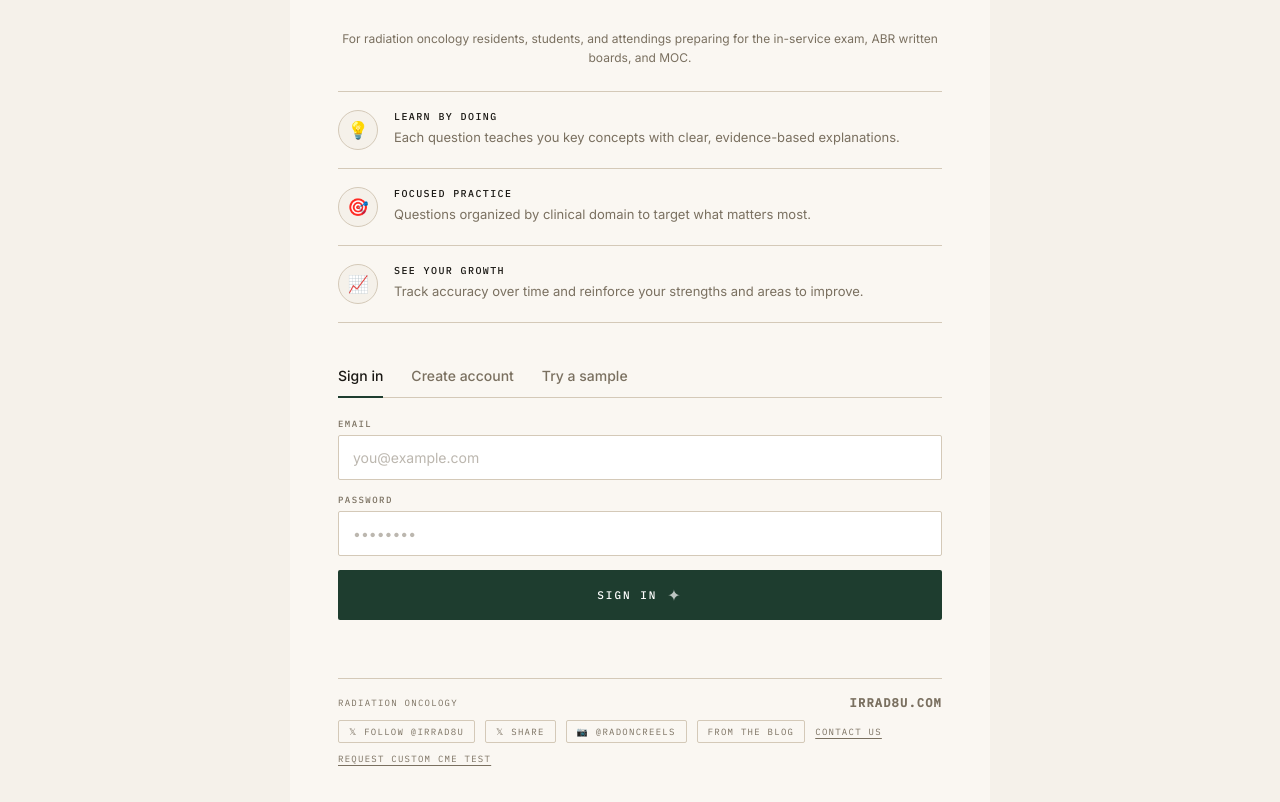
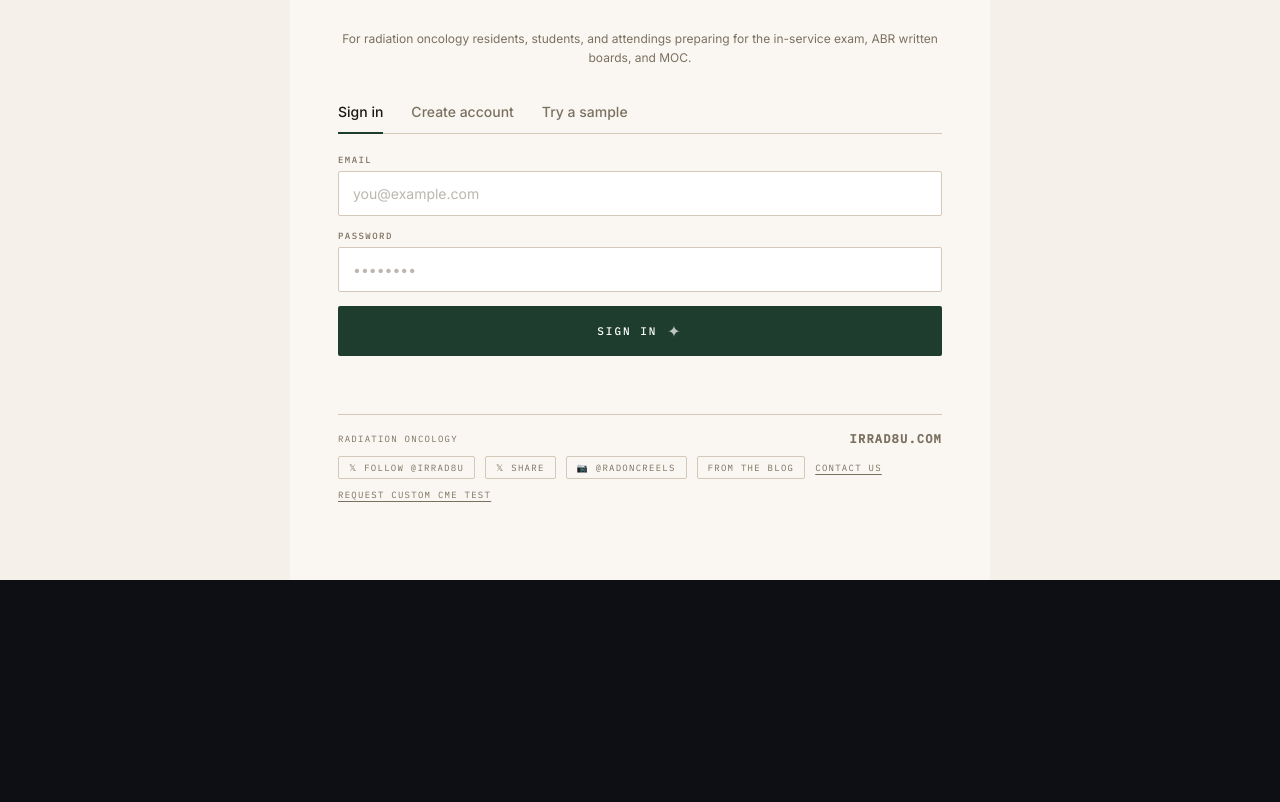
Before and after one commit to jkbc9b9fjd-cmyk/irrad8u, a plain HTML site: page index.html in a window 1280 px wide. Shown: the part 989-1791 px from the top of the page. After the commit the page ends 1569 px from the top, so only its background shows below. Drawn offline with nearby package versions, Linux system fonts and the light colour scheme; a script that the page names is missing.

Commit message:
Add files via upload

```diff
--- a/index.html
+++ b/index.html
@@ -36,11 +36,6 @@ body{font-family:var(--sans);background:#0d0f14;color:#e2e8f0;min-height:100vh}
 .exam-icon{width:44px;height:44px;border-radius:50%;background:var(--cream);border:1px solid var(--rule);display:flex;align-items:center;justify-content:center;margin:0 auto 12px;font-size:18px}
 .exam-title{font-family:var(--mono);font-size:9px;font-weight:500;letter-spacing:.12em;text-transform:uppercase;color:var(--ink);margin-bottom:6px;line-height:1.4}
 .exam-desc{font-size:11px;color:var(--ink-dim);line-height:1.5}
-.features{border-top:1px solid var(--rule);margin-bottom:32px}
-.feature-row{display:flex;align-items:flex-start;gap:16px;padding:18px 0;border-bottom:1px solid var(--rule)}
-.feature-icon{width:40px;height:40px;border-radius:50%;background:var(--cream);border:1px solid var(--rule);flex-shrink:0;display:flex;align-items:center;justify-content:center;font-size:17px}
-.feature-text h4{font-family:var(--mono);font-size:10px;font-weight:500;letter-spacing:.14em;text-transform:uppercase;color:var(--ink);margin-bottom:4px}
-.feature-text p{font-size:13px;color:var(--ink-dim);line-height:1.55}
 /* AUTH */
 .l-auth-tabs{display:flex;border-bottom:1px solid var(--rule);margin-bottom:20px}
 .l-auth-tab{padding:12px 0;margin-right:28px;font-size:14px;font-weight:500;color:var(--ink-dim);cursor:pointer;border:none;border-bottom:2px solid transparent;margin-bottom:-1px;background:none;font-family:var(--sans);transition:all .15s}
@@ -291,11 +286,6 @@ body{font-family:var(--sans);background:#0d0f14;color:#e2e8f0;min-height:100vh}
       <div class="exam-card"><div class="exam-icon">✓</div><div class="exam-title">MOC</div><div class="exam-desc">Radiation oncology MOC questions with evidence-based rationales. Stay current and maintain ABR certification.</div></div>
     </div>
     <p style="font-family:var(--sans);font-size:12px;color:var(--ink-dim);line-height:1.6;margin-bottom:24px;text-align:center">For radiation oncology residents, students, and attendings preparing for the in-service exam, ABR written boards, and MOC.</p>
-    <div class="features">
-      <div class="feature-row"><div class="feature-icon">💡</div><div class="feature-text"><h4>Learn by doing</h4><p>Each question teaches you key concepts with clear, evidence-based explanations.</p></div></div>
-      <div class="feature-row"><div class="feature-icon">🎯</div><div class="feature-text"><h4>Focused practice</h4><p>Questions organized by clinical domain to target what matters most.</p></div></div>
-      <div class="feature-row"><div class="feature-icon">📈</div><div class="feature-text"><h4>See your growth</h4><p>Track accuracy over time and reinforce your strengths and areas to improve.</p></div></div>
-    </div>
     <div class="l-auth-tabs">
       <button class="l-auth-tab active" onclick="lSwitchTab('login')">Sign in</button>
       <button class="l-auth-tab" onclick="lSwitchTab('signup')">Create account</button>
```
